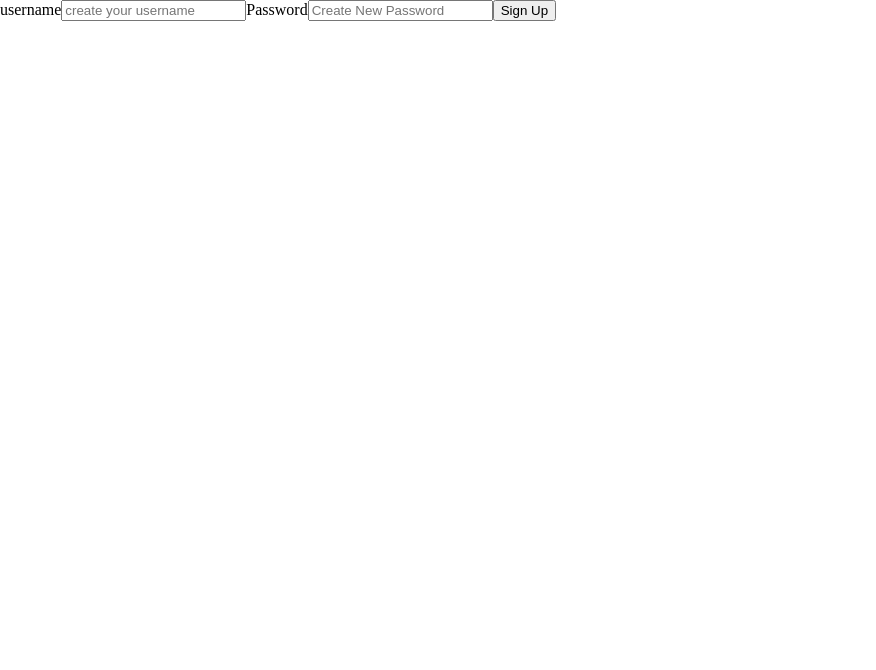
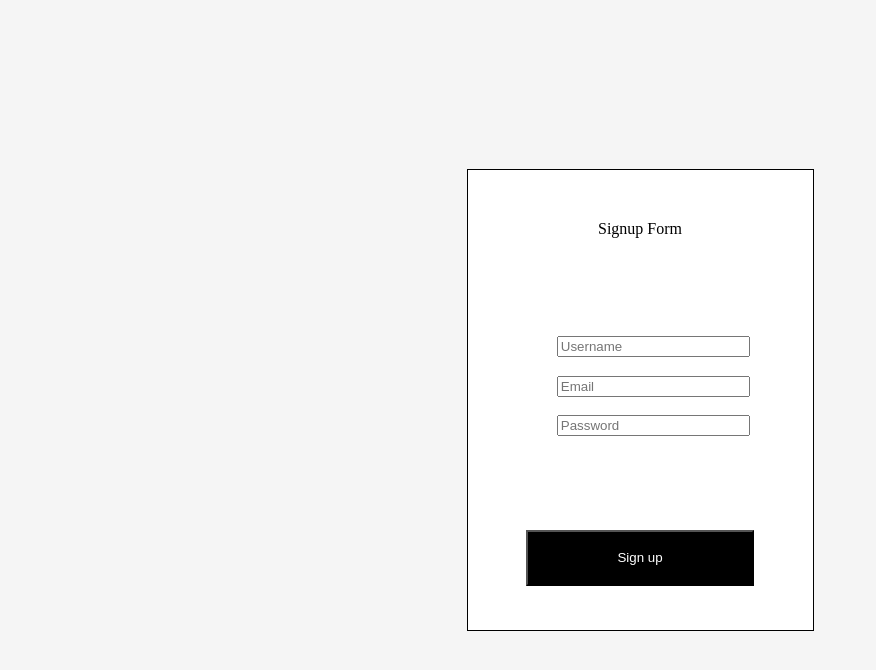
Before and after one commit to business-rec/web-fe, a React (Create React App) app: page /signup in a window 1280 px wide. Shown: the top 670 px of the page, without its empty margins (0-876 px from the left). Built offline with nearby package versions, Linux system fonts and the light colour scheme.

Commit message:
styling done for login/signup, no formik/yup

```diff
--- a/src/pages/Login.js
+++ b/src/pages/Login.js
@@ -1,65 +1,103 @@
-import React, {useState, useEffect} from "react";
-import { withFormik, Form, Field } from "formik";
-import * as Yup from "yup";
-import axios from "axios";
+import React, {useState} from "react";
+import axios from 'axios';
+import styled from 'styled-components'
 
-const Login=({errors, touched, status}) => {
-    const [users,setUsers] = useState([]);
-    useEffect(() => {
-        if (status){
-            setUsers([...users, status]);
+const Login = (props) => {
+
+  const [credentials, setCredentials] = useState({
+    username: '',
+    password: ''
+  })
+
+  const handleChange = e => {
+    setCredentials({
+      ...credentials,
+      [e.target.name]: e.target.value
+    })
   }
-    },[status]);
 
-    return(
+  const onLogin = e => {
+    e.preventDefault();
+    axios
+      .post('https://business-rec-web-be.herokuapp.com/api/auth/login', credentials)
+      .then(res => {
+        localStorage.setItem('token', res.data.payload)
+        props.history.push('/home')
+      })
+  }
 
-    <div>
-        <Form>
-            <div>
-                <label>Username</label>
-                <Field
+  return (
+    <Main>
+      <Form2 onSubmit={onLogin}>
+      <Header>Login</Header>
+        <Container>
+          <Input
             type="text"
             name="username"
-                placeholder="enter username"/>
-                {touched.username && errors.username && (
-                    <p>{errors.username}</p>
-                )}
-                <label>Password</label>
-                <Field
+            placeholder="Username"
+            value={credentials.username}
+            onChange={handleChange}
+          />
+          <Input
             type="password"
             name="password"
-                placeholder="enter your password"/>
-                {touched.password && errors.password && (
-                    <p>{errors.password}</p>
-                )}
-                <button>Sign In</button>
-            </div>
-        </Form>
-    </div>
+            placeholder="Password"
+            value={credentials.password}
+            onChange={handleChange}
+          />
+        </Container>
+        <Bcontainer>
+          <Button>Log In</Button>
+        </Bcontainer>
+      </Form2>
+    </Main>
   );
 };
-const FormikLogin = withFormik({
-    mapPropsToValues({username,password}){
-        return {
-            username: username || "",
-            password: password || ""
-        };
-    },
-    validationSchema: Yup.object().shape({
-        username: Yup.string().required("Username must be entered"),
-        password: Yup.string().required("Password must be entered")
-    }),
-    handleSubmit(values, { setStatus }){
-    axios
-    .post("https://business-rec-web-be.herokuapp.com/api/auth/login", values)
-    .then(event => {
-        setStatus(event.data);
-            Login.history.push('/home')
-    })
-    .catch(err => console.log(err.e));
 
-}
+export default Login;
 
-})(Login);
-console.log(FormikLogin)
-export default FormikLogin;
+//styled
+
+const Main = styled.div`
+  background-color: #F5F5F5;
+
+  height: 100vh;
+  display: flex;
+  align-items: center;
+  justify-content: center;
+  flex-direction: column;
+`
+const Form = styled.form `
+  border: 1px solid black;
+  background-color: #ffffff;
+`
+const Form2 = styled(Form)`
+  padding: 20px;
+`
+const Header = styled.h1`
+  text-align: center;
+  margin: 10%;
+`
+const Container = styled.div`
+  display: flex;
+  flex-direction: column;
+  padding: 60px;
+`
+const Input = styled.input`
+ margin: 5%;
+ width: 100%;
+`
+const Bcontainer = styled.div`
+display: flex;
+align-items: center;
+justify-content: center;
+
+`
+const Button = styled.button`
+background-color: black;
+padding: 6%;
+margin: 8%;
+color: white;
+width: 75%;
+text-align: center;
+`
--- a/src/pages/Signup.js
+++ b/src/pages/Signup.js
@@ -1,59 +1,113 @@
-import React, {useState, useEffect} from "react";
-import { withFormik, Form, Field } from "formik";
-import * as Yup from "yup";
-import axios from "axios";
+import React, {useState} from "react";
+import axios from 'axios';
+import styled from 'styled-components'
 
-const Signup=({errors, touched, status}) => {
-    const [newUser,setNewUser] = useState([]);
-    useEffect(() => {
-        if (status){
-            setNewUser([...newUser, status]);
-        }
-    },[status]);
+const Signup = (props) => {
 
-    return(
+  const [credentials, setCredentials] = useState({
+    username: '',
+    email: '',
+    password: ''
+  })
 
-    <div>
-        <Form>
-            <div>
-                <label>username</label>
-                <Field type= "text" name="username" placeholder="create your username"/>
-                {touched.username && errors.username && (
-                    <p>{errors.username}</p>
-                )}
-                <label>Password</label>
-                <Field type="password" name="password" placeholder="Create New Password"/>
-                {touched.password && errors.password && (
-                    <p>{errors.password}</p>
-                )}
-                <button>Sign Up</button>
-            </div>
-        </Form>
-    </div>
-    );
+  const handleChange = e => {
+    setCredentials({
+      ...credentials,
+      [e.target.name]: e.target.value
+    })
+  }
+
+  const onSignup = e => {
+    e.preventDefault();
+    axios
+      .post('https://business-rec-web-be.herokuapp.com/api/auth/register', credentials)
+      .then(res => {
+        localStorage.setItem('token', res.data.payload)
+        props.history.push('/home')
+      })
+  }
+
+  return (
+    <Main>
+      <Form2 onSubmit={onSignup}>
+      <Header>Signup Form</Header>
+      <Container>
+          <Input
+            type="text"
+            name="username"
+            placeholder="Username"
+            value={credentials.username}
+            onChange={handleChange}
+          />
+
+          <Input
+            type="text"
+            name="email"
+            placeholder="Email"
+            value={credentials.email}
+            onChange={handleChange}
+          />
+
+          <Input
+            type="password"
+            name="password"
+            placeholder="Password"
+            value={credentials.password}
+            onChange={handleChange}
+          />
+        </Container>
+        <Bcontainer>
+          <Button>Sign up</Button>
+        </Bcontainer>
+      </Form2>
+    </Main>
+  );
 };
-const FormikSignup = withFormik({
-    mapPropsToValues({username,password}){
-        return {
-            username: username || "",
-            password: password || ""
-        };
-    },
-    validationSchema: Yup.object().shape({
-        username: Yup.string().required("You must enter your name before continuing"),
-        password: Yup.string().required("Password must be entered")
-    }),
-    handleSubmit(values, { setStatus }){
-    axios
-    .post("https://business-rec-web-be.herokuapp.com/api/auth/register", values)
-    .then(event => {
-        setStatus(event.data);
-            Signup.history.push('/login')
-    })
-    .catch(err => console.log(err.e));
 
-}
+export default Signup;
 
-})(Signup);
-console.log(FormikSignup)
-export default FormikSignup
+//styled
+
+const Main = styled.div`
+  background-color: #F5F5F5;
+
+  height: 100vh;
+  display: flex;
+  align-items: center;
+  justify-content: center;
+  flex-direction: column;
+`
+const Form = styled.form `
+  border: 1px solid black;
+  background-color: #ffffff;
+`
+const Form2 = styled(Form)`
+  padding: 20px;
+`
+const Header = styled.h1`
+  text-align: center;
+  margin: 10%;
+`
+const Container = styled.div`
+  display: flex;
+  flex-direction: column;
+  padding: 60px;
+`
+const Input = styled.input`
+ margin: 5%;
+ width: 100%;
+`
+const Bcontainer = styled.div`
+display: flex;
+align-items: center;
+justify-content: center;
+
+`
+const Button = styled.button`
+background-color: black;
+padding: 6%;
+margin: 8%;
+color: white;
+width: 75%;
+text-align: center;
+`
```
Lines whose indentation alone changed are shown as unchanged.
